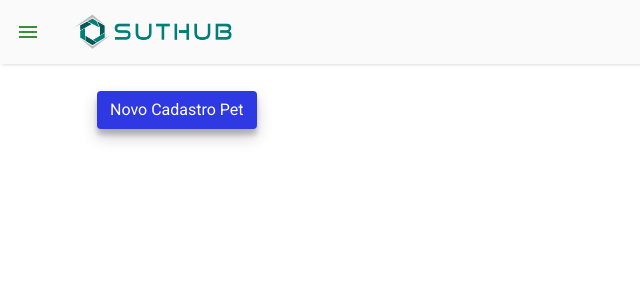
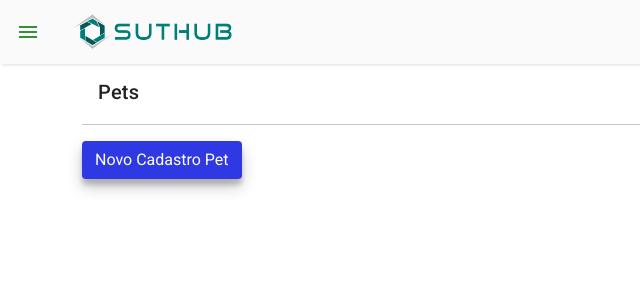
Before and after one commit to gilsonrusso/suthub-challenge-frontend-vuejs, a Vue app: page /pets in a window 1280 px wide. Shown: the top 300 px of the page, without its empty margins (0-640 px from the left). Built offline with nearby package versions, Linux system fonts and the light colour scheme.

Commit message:
fix header title of pages

```diff
--- a/src/pages/Pets/Pets.vue
+++ b/src/pages/Pets/Pets.vue
@@ -1,10 +1,5 @@
 <template>
   <div class="container">
-    <div class="menu">
-      <button @click="showModal = !showModal" class="btn">
-        Novo Cadastro Pet
-      </button>
-    </div>
     <Modal v-if="showModal">
       <Form
         @save="create"
@@ -15,6 +10,11 @@
         :breeds="pet.typeOf === 'Gato' ? catBreeds : dogBreeds"
       />
     </Modal>
+    <v-card-title class="py-0">Pets</v-card-title>
+    <v-divider></v-divider>
+    <button @click="showModal = !showModal" class="btn">
+      Novo Cadastro Pet
+    </button>
   </div>
 </template>
 
--- a/src/pages/Regions/RegionBloc.vue
+++ b/src/pages/Regions/RegionBloc.vue
@@ -3,14 +3,9 @@
     <Modal v-if="showModal">
       <FormBrazil @cancel="cancel" :data="brazilData" />
     </Modal>
-    <div class="row">
-      <h3>Region Bloc</h3>
-    </div>
-    <div class="row">
-      <div>
-        <button @click="showModal = !showModal" class="btn">Brasil</button>
-      </div>
-    </div>
+    <v-card-title class="py-0">Bloco Regional</v-card-title>
+    <v-divider></v-divider>
+    <button @click="showModal = !showModal" class="btn">Brasil</button>
   </div>
 </template>
 
```
